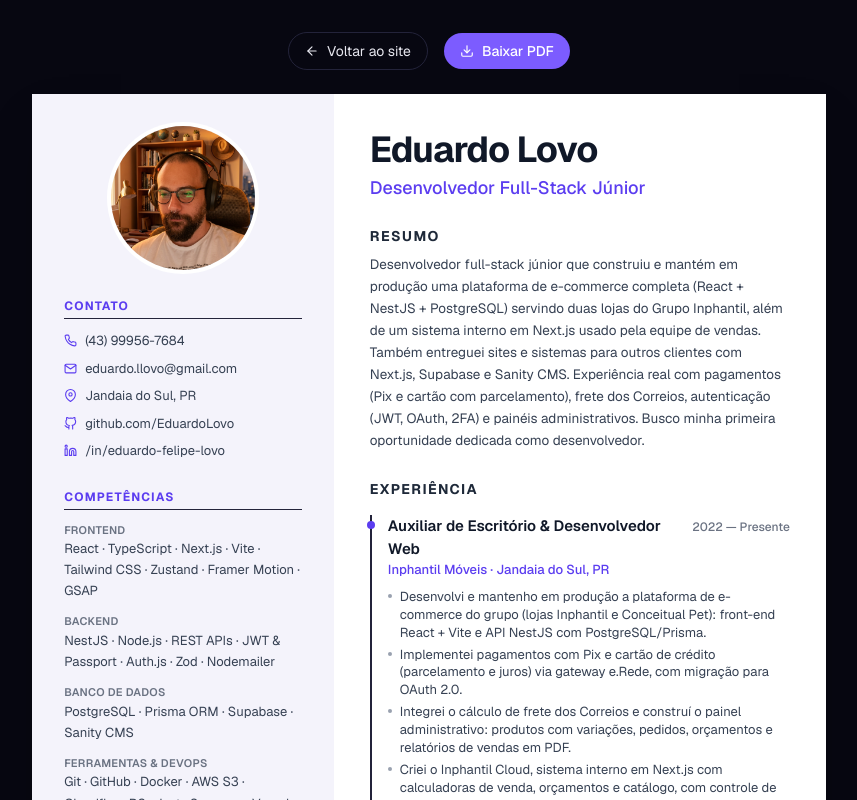
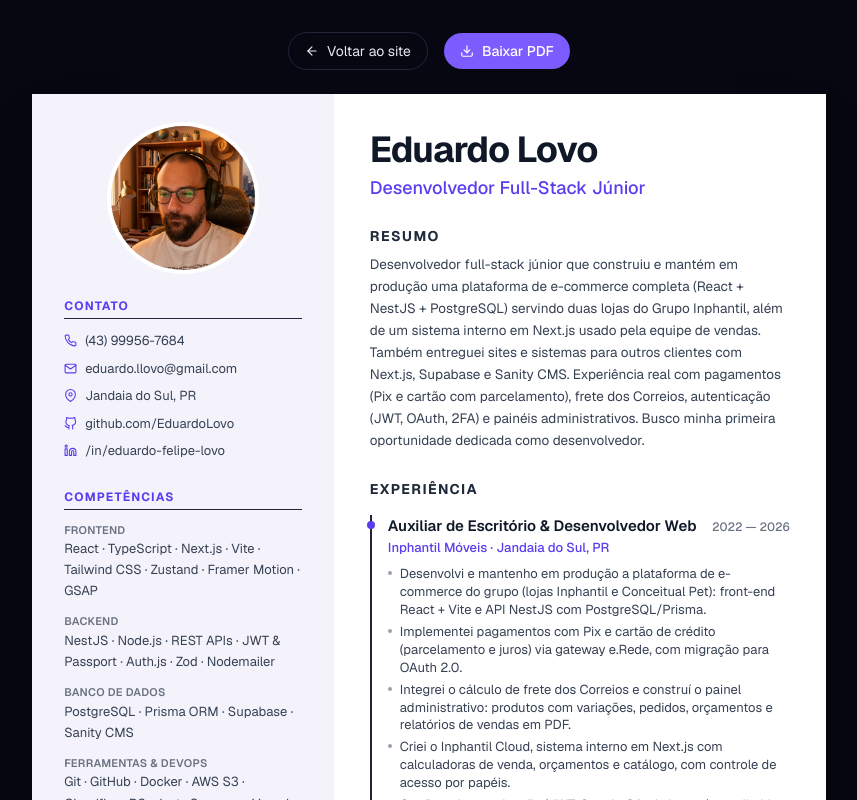
Before and after one commit to EduardoLovo/Eduardo-Lovo-Portfolio, a Next.js app: page /cv in a window 1280 px wide. Shown: the top 800 px of the page, without its empty margins (211-1068 px from the left). Built offline with nearby package versions, Linux system fonts and the light colour scheme.

Commit message:
feat: alteração de presente para 2026 cv

```diff
--- a/src/data/cv.ts
+++ b/src/data/cv.ts
@@ -13,7 +13,7 @@ export const cv = {
     {
       role: "Auxiliar de Escritório & Desenvolvedor Web",
       company: "Inphantil Móveis",
-      period: "2022 — Presente",
+      period: "2022 — 2026",
       location: "Jandaia do Sul, PR",
       bullets: [
         "Desenvolvi e mantenho em produção a plataforma de e-commerce do grupo (lojas Inphantil e Conceitual Pet): front-end React + Vite e API NestJS com PostgreSQL/Prisma.",
--- a/src/data/portfolio.ts
+++ b/src/data/portfolio.ts
@@ -235,7 +235,7 @@ export type TimelineItem = {
 
 export const experience: TimelineItem[] = [
   {
-    period: "2022 — Presente",
+    period: "2022 — 2026",
     title: "Auxiliar de Escritório & Desenvolvedor Web",
     place: "Inphantil Móveis · Jandaia do Sul, PR",
     description:
```
